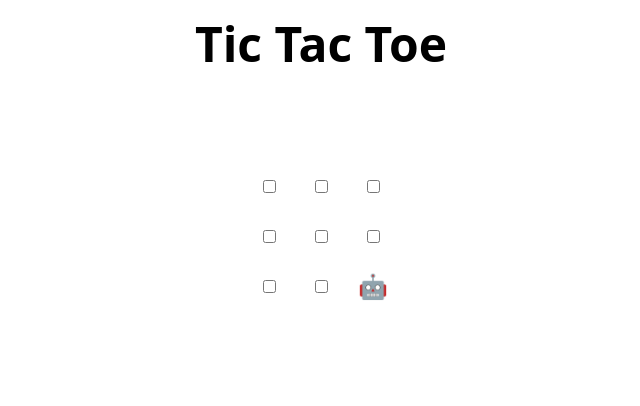
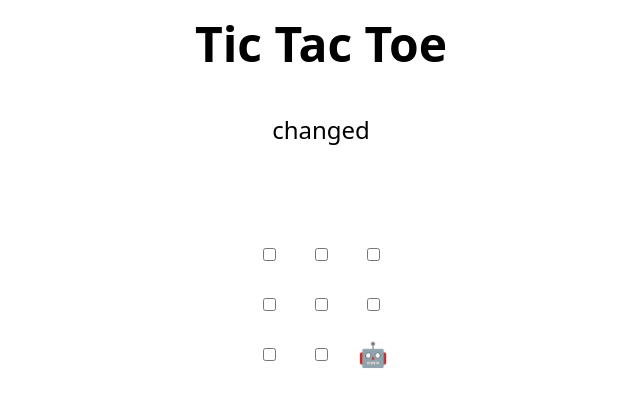
Before and after one commit to TonyTNP/skills-review-pull-requests, a plain HTML site: page index.html in a window 1280 px wide. Shown: the whole page, without its empty margins (319-959 px from the left). Drawn offline with Linux system fonts and the light colour scheme.

Commit message:
Update index.html
changed the suggestion on line 47

```diff
--- a/index.html
+++ b/index.html
@@ -44,7 +44,7 @@
     <td><input type="checkbox" /></td>
     <td><input type="checkbox" /></td>
     <td><input type="checkbox" /></td>
-  </tr>
+  changed
 </table>
 
 <h2 hidden>Game over, refresh to play again 🧑‍💻 🤖!</h2>
```
